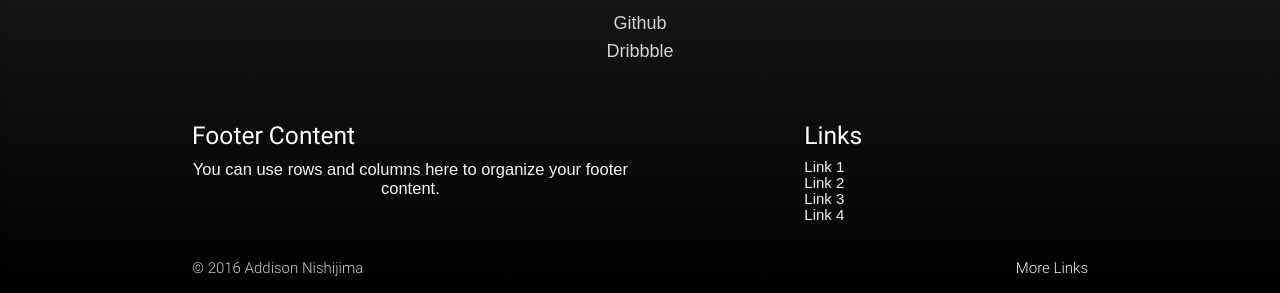
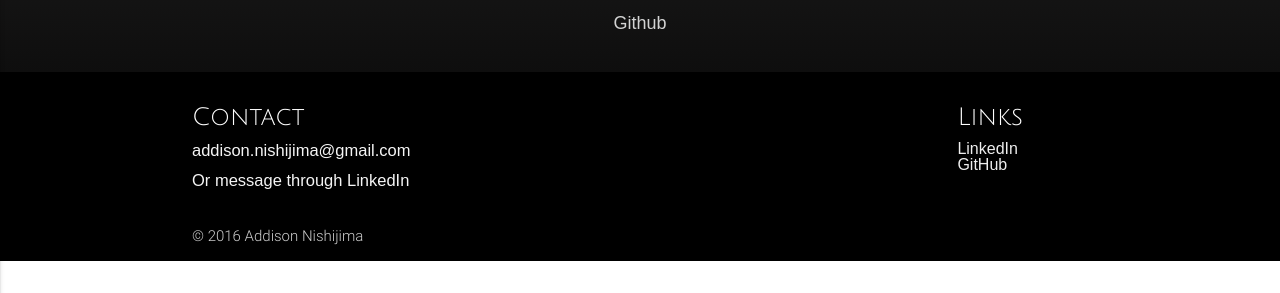
Before and after one commit to AddisonNishijima/portfolio, a plain HTML site: page portfolio.html in a window 1280 px wide. Shown: the part 539-832 px from the top of the page. After the commit the page ends 800 px from the top, so only its background shows below. Drawn offline with nearby package versions, Linux system fonts and the light colour scheme; a web font is replaced by a local one.

Commit message:
add scss styling for footer, adjust footer html

```diff
--- a/portfolio.html
+++ b/portfolio.html
@@ -44,7 +44,7 @@
           </div>
           <div class="col s12 m6 l6">
             <img src="img/logo.png" class="hide-on-med-and-up" id="smlogo" />
-            <div class="carousel hide-on-small-only hidden">
+            <div class="carousel hide-on-small-only">
               <a class="carousel-item" href="#one!"><img src="img/boardgame.png"></a>
               <a class="carousel-item" href="#two!"><img src="img/brunchhunch.png"></a>
               <a class="carousel-item" href="#three!"><img src="img/flower shop.png"></a>
@@ -55,7 +55,6 @@
             <h3>View my projects</h3>
             <ul id="works">
             <li><a href="#">Github</a></li>
-            <li><a href="#">Dribbble</a></li>
           </div>
           <div class="col m3 l3">
           </div>
@@ -64,17 +63,16 @@
     <footer class="page-footer">
       <div class="container">
         <div class="row">
-          <div class="col l6 s12">
-            <h5 class="white-text">Footer Content</h5>
-            <p class="grey-text text-lighten-4">You can use rows and columns here to organize your footer content.</p>
+          <div class="col s10">
+            <h5 class="white-text">Contact</h5>
+            <p class="grey-text text-lighten-4">addison.nishijima@gmail.com</p>
+            <p class="grey-text text-lighten-4">Or message through LinkedIn</p>
           </div>
-          <div class="col l4 offset-l2 s12">
+          <div class="col s2">
             <h5 class="white-text">Links</h5>
             <ul>
-              <li><a class="grey-text text-lighten-3" href="#!">Link 1</a></li>
-              <li><a class="grey-text text-lighten-3" href="#!">Link 2</a></li>
-              <li><a class="grey-text text-lighten-3" href="#!">Link 3</a></li>
-              <li><a class="grey-text text-lighten-3" href="#!">Link 4</a></li>
+              <li><a class="grey-text text-lighten-3" href="#!">LinkedIn</a></li>
+              <li><a class="grey-text text-lighten-3" href="https://github.com/AddisonNishijima">GitHub</a></li>
             </ul>
           </div>
         </div>
@@ -82,7 +80,6 @@
       <div class="footer-copyright">
         <div class="container">
         © 2016 Addison Nishijima
-        <a class="grey-text text-lighten-4 right" href="#!">More Links</a>
         </div>
       </div>
     </footer>
--- a/scss/styles.scss
+++ b/scss/styles.scss
@@ -51,8 +51,18 @@ nav {
 }
 
 footer.page-footer {
-  background: none;
+  background: black;
   box-shadow: none;
+  p {
+    text-align: left;
+  }
+  li a {
+    font-size: 16px;
+    &:hover {
+      color: white;
+      text-decoration: line-through;
+    }
+  }
   .footer-copyright {
     background: none;
     box-shadow: none;
@@ -104,13 +114,10 @@ h3 {
   color: lightgrey;
   text-decoration: underline;
 }
+h5 {
+  font-family: 'Julius Sans One', sans-serif;
+}
 
 .hidden {
   display: none;
 }
-
-ul.right .hide-on-med-and-down {
-  li a {
-    font-size: 20px;
-  }
-}
```
Also changed, not shown: index.html (+7 -9 lines), css/styles.css, 1 other file.
